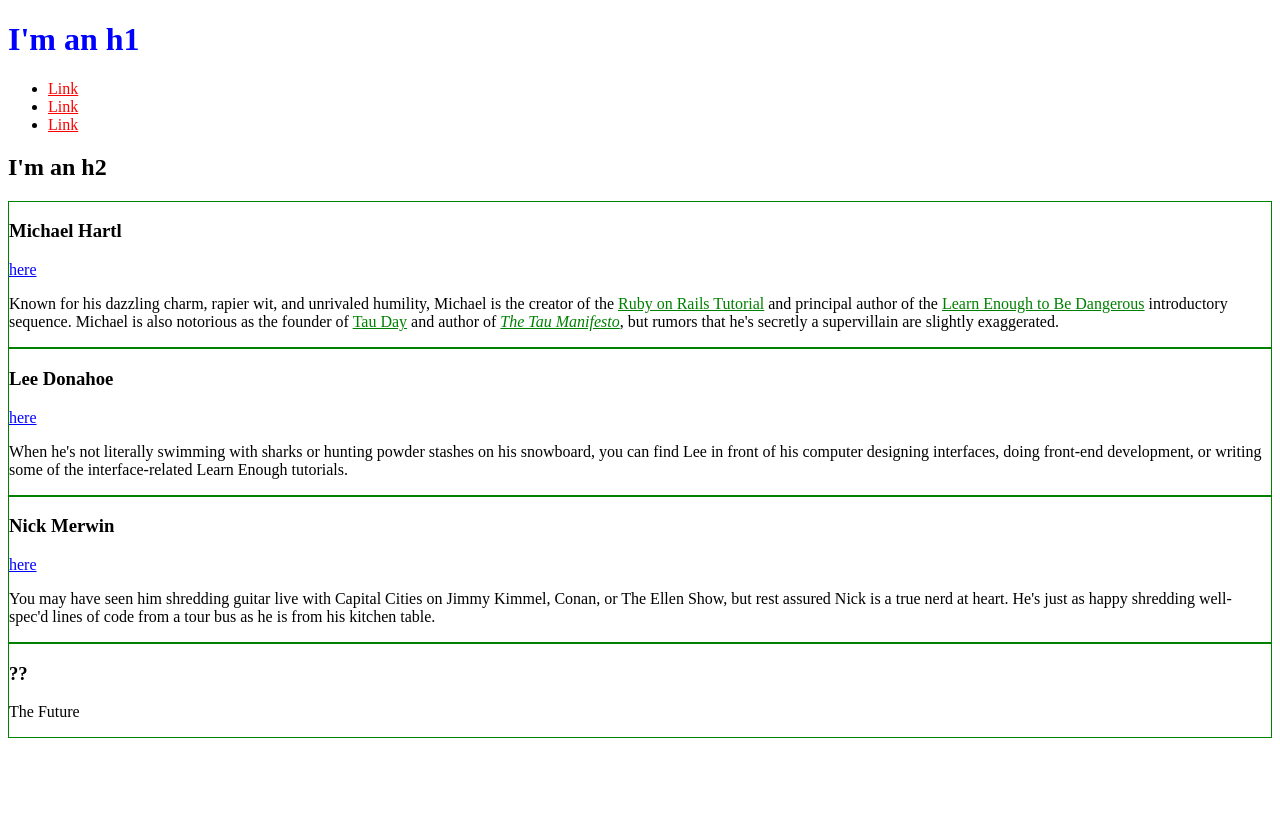
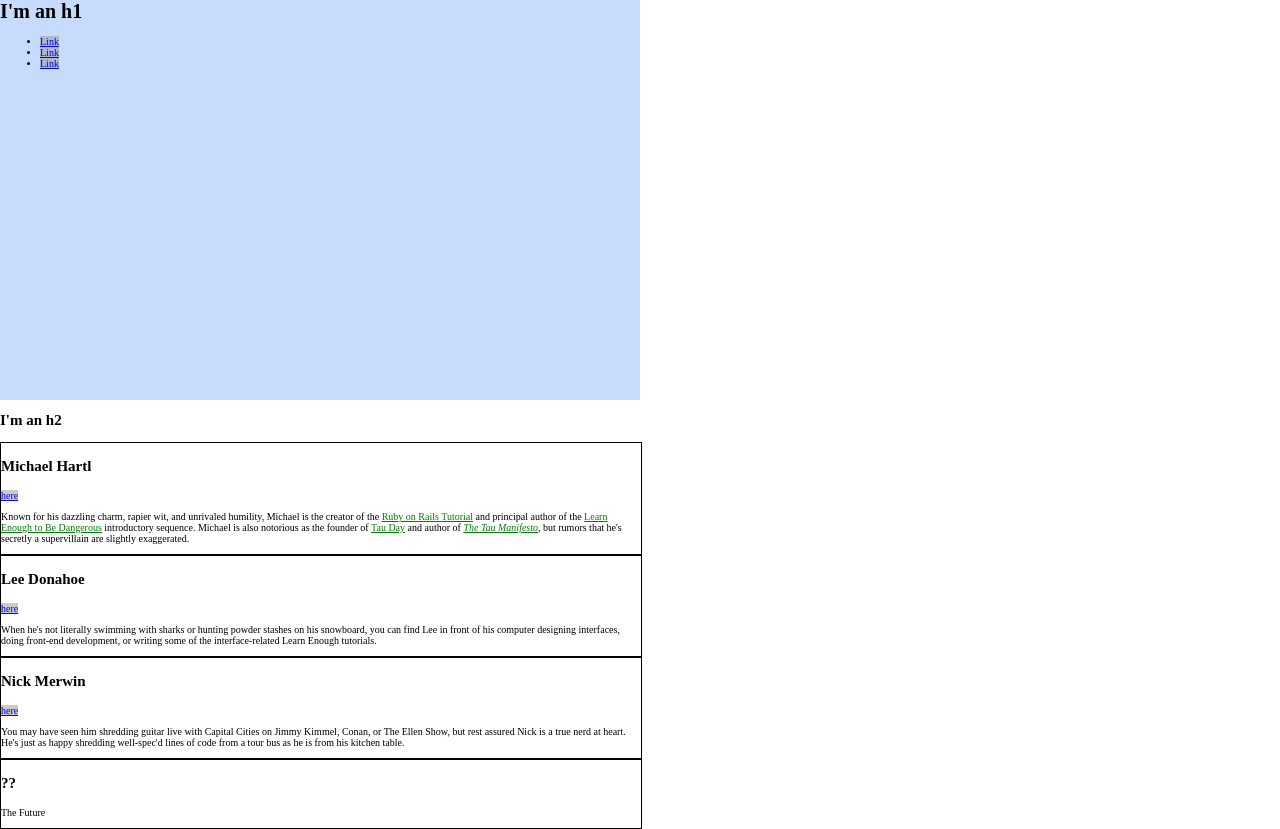
Before and after one commit to trix-97/trix-97.github.io, a plain HTML site: page index.html in a window 1280 px wide. Before the commit the page ends 800 px from the top, so only its background shows below. Drawn offline with Linux system fonts and the light colour scheme.

Commit message:
Add sizing and hero

```diff
--- a/index.html
+++ b/index.html
@@ -6,43 +6,70 @@
     <style>
       /* GLOBAL STYLES */
       a {
-        color: red;
+        color: #f00;
       }
-      div.bio-box {
-        border: 1px solid green;
+      html, body{
+        margin: 0;
+        padding: 0;
+      }
+      body {
+        font-size: 62.5%;
+      }
+      h1 {
+        font-size: 2em;
+        margin-top: 0;
+      }
+
+      /* HERO STYLES */
+      .full-hero {
+        background: #c7dbfc;
+        height: 50vh;
+        width: 50vw;
       }
 
       /* SOCIAL STYLES */
       .social-link {
-        color: blue;
+        background: rgba(150, 150, 150, 0.5);
+        color: #00f;
       }
 
       /* BIO STYLES */
+      .bio-wrapper {
+
+      }
       .bio-box {
-        border: 1px solid black;
+        border: 1px solid #000;
+        font-size: 1em;
+        width: 50%;
+      }
+      .bio-box h3 {
+        font-size: 1.5em;
+      }
+      .bio-copy {
+        font-size: 1em;
       }
       .bio-copy a {
-        color: green;
+        color: #008000;
       }
-
-      /* HTML STYLES */
-
     </style>
   </head>
   <body>
-    <h1 class="social-link">I'm an h1</h1>
+    <div class="full-hero hero-home">
+      <h1>I'm an h1</h1>
       <ul>
         <li>
-        <a href="https://example.com/">Link</a>
+          <a href="https://example.com/" class="social-link">Link</a>
         </li>
         <li>
-        <a href="https://example.com/">Link</a>
+          <a href="https://example.com/" class="social-link">Link</a>
         </li>
         <li>
-        <a href="https://example.com/">Link</a>
+          <a href="https://example.com/" class="social-link">Link</a>
         </li>
       </ul>
+    </div>
     <h2>I'm an h2</h2>
+    <div class="bio-wrapper">
       <div class="bio-box">
         <h3>Michael Hartl</h3>
         <a href="https://twitter.com/mhartl" class="social-link">here</a>
@@ -92,5 +119,6 @@
           The Future
         </p>
       </div>
+    </div>
   </body>
 </html>
```
Lines whose indentation alone changed are shown as unchanged.
